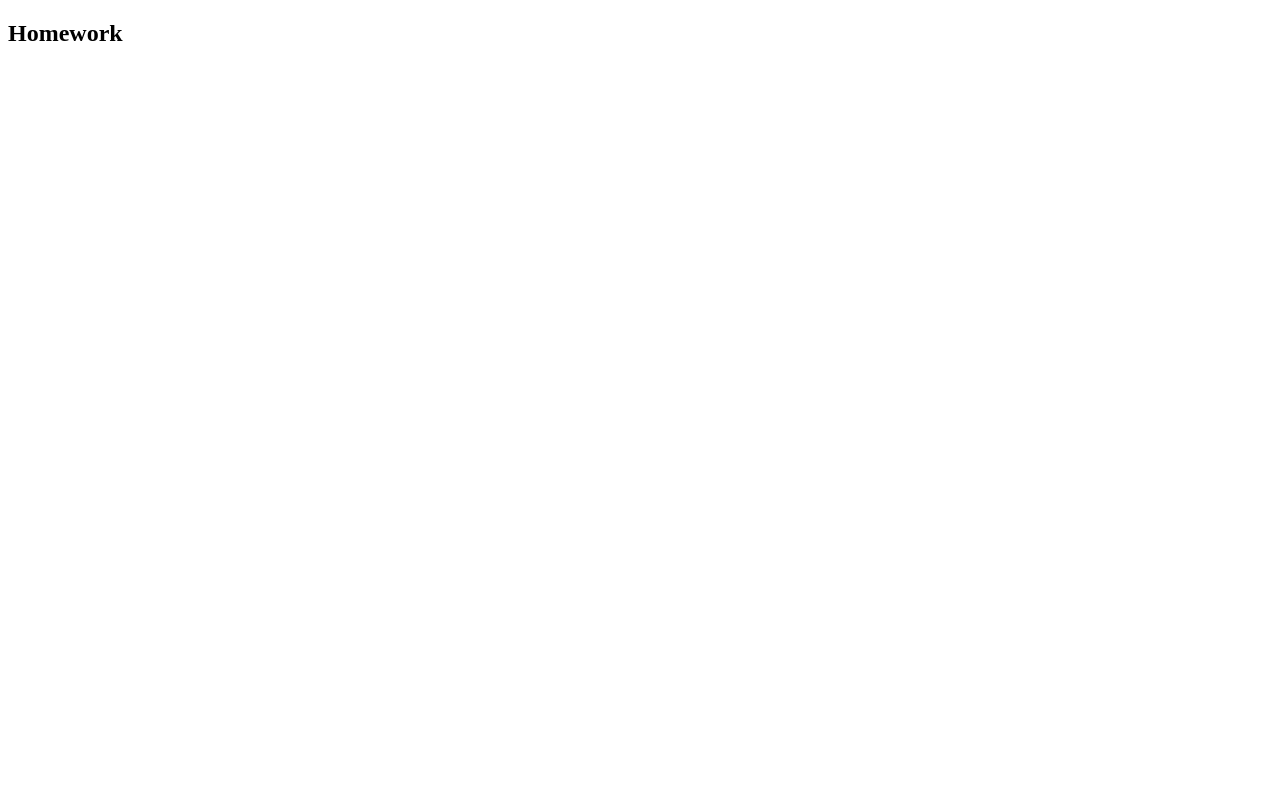
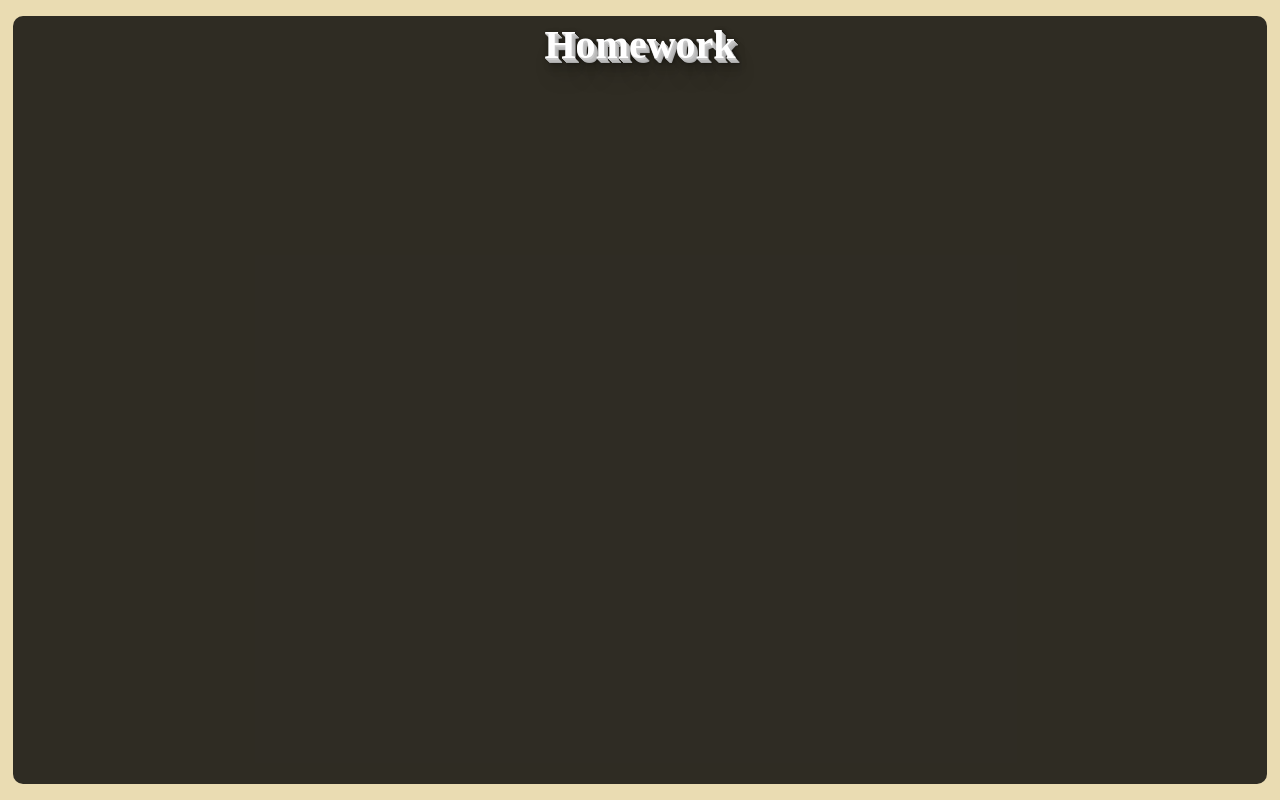
Before and after one commit to zyycode/learn, a plain HTML site: page index.html in a window 1280 px wide. Drawn offline with Linux system fonts and the light colour scheme.

Commit message:
modify index.html add css

```diff
--- a/index.html
+++ b/index.html
@@ -5,8 +5,44 @@
   <meta name="viewport" content="width=device-width, initial-scale=1.0">
   <meta http-equiv="X-UA-Compatible" content="ie=edge">
   <title>Work</title>
+  <style>
+    body {
+      background: rgba(204, 168, 64, 0.4);
+      overflow: hidden;
+    }
+    .wrapper {
+      width: 98vw;
+      height: 96vh;
+      margin: 2vh auto;
+      padding: 5px;
+      background-color: rgba(0, 0, 0, .8);
+      border-radius: 10px;
+      box-sizing: border-box;
+    }
+    h1 {
+      font-size: 40px;
+      text-align: center;
+      margin: 0px;
+      color: white;
+      text-shadow:
+        0 1px 0 #ccc,
+        1px 2px 0 #c9c9c9,
+        2px 3px 0 #bbb,
+        3px 4px 0 #b9b9b9,
+        4px 5px 0 #aaa,
+        5px 6px 1px rgba(0,0,0,.1),
+        1px 0 5px rgba(0,0,0,.1),
+        2px 1px 3px rgba(0,0,0,.3),
+        3px 3px 5px rgba(0,0,0,.2),
+        4px 5px 10px rgba(0,0,0,.25),
+        5px 10px 10px rgba(0,0,0,.2),
+        6px 20px 20px rgba(0,0,0,.15);
+    }
+  </style>
 </head>
 <body>
-  <h2>Homework</h2>
+  <div class="wrapper">
+    <h1>Homework</h1>
+  </div>
 </body>
 </html>
```
